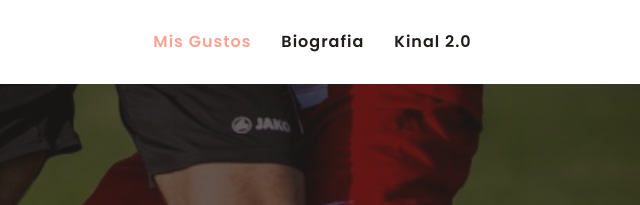
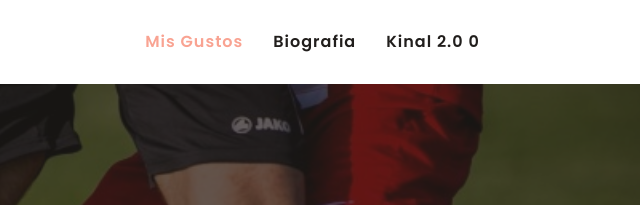
Before and after one commit to Joselop18/Lab1-HTML, a plain HTML site: page index.html in a window 1280 px wide. Shown: the top 205 px of the page, 493-1133 px from the left. Drawn offline with nearby package versions, Linux system fonts and the light colour scheme.

Commit message:
Creando rama 2

```diff
--- a/index.html
+++ b/index.html
@@ -30,7 +30,7 @@
                 <div class="navbar-nav m-auto py-0">
                     <a href="index.html" class="nav-item nav-link active">Mis Gustos</a>
                     <a href="#" class="nav-item nav-link">Biografia</a>
-                    <a href="#" class="nav-item nav-link">Kinal 2.0</a>
+                    <a href="#" class="nav-item nav-link">Kinal 2.0 0</a>
                 </div>
             </div>
         </nav>
```
